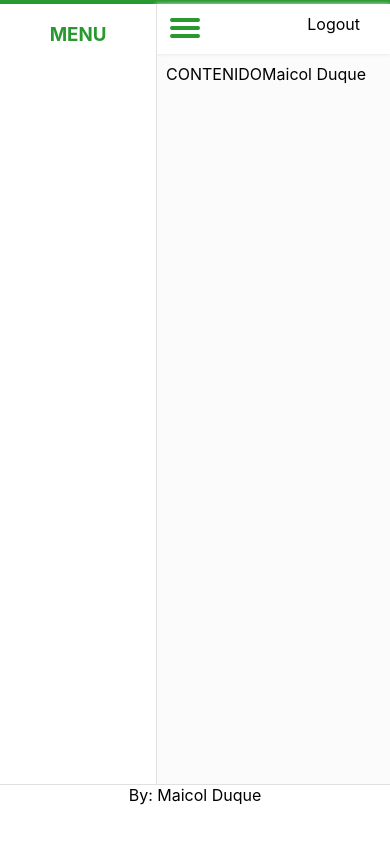
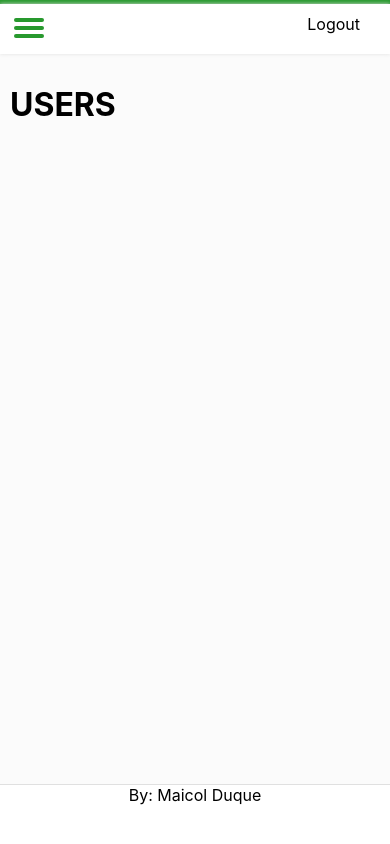
Before and after one commit to MaicolDuque/store-app, a React (Create React App) app: page /users in a window 390 px wide. Built offline with nearby package versions, Linux system fonts and the light colour scheme.

Commit message:
Modify css of responsive and add react-router-dom to manage routes to app

```diff
--- a/package.json
+++ b/package.json
@@ -8,6 +8,7 @@
     "@testing-library/user-event": "^7.2.1",
     "react": "^16.13.1",
     "react-dom": "^16.13.1",
+    "react-router-dom": "^5.2.0",
     "react-scripts": "3.4.1"
   },
   "scripts": {
--- a/src/App.css
+++ b/src/App.css
@@ -27,12 +27,21 @@ body {
   grid-template-rows: 2;
 }
 
+.fade {
+  transform: translateX(-100%);
+}
+
+.show {
+  transition: transform .9s;
+  transform: translateX(0);
+}
 
 @media( max-width: 1300px){
   .App {
     grid-template-columns: 20% 1fr;
   }
 }
+
 
 @media( max-width: 900px){
   .App {
@@ -42,7 +51,7 @@ body {
 
 @media( max-width: 700px){
   .App {
-    grid-template-columns: 40% 1fr;
+    grid-template-columns: 50% 1fr;
   }
 }
 
--- a/src/App.js
+++ b/src/App.js
@@ -1,10 +1,14 @@
-import React, { useState, useEffect } from 'react';
+import React, { useState } from 'react';
+import { BrowserRouter, Switch, Route } from 'react-router-dom';
+
 import './App.css';
 import Header from './components/Header';
 import UnauthenticateHeader from './components/Header/unauthenticate';
 import Menu from './components/Menu';
 import Footer from './components/footer'
 import { useUsuario } from './context/user-context'
+import Home from './pages/home';
+import Users from './pages/users';
 
 function UnauthenticateApp() {
   return (
@@ -18,35 +22,29 @@ function UnauthenticateApp() {
 
 function AuthenticateApp() {
   const { user: { user } } = useUsuario();
-  const [ classApp, setClassApp ] = useState('App');
-  const [ classMenu, setClassMenu ] = useState('content-menu');
-  const [ widthScreen, setWidthScreen] = useState(window.screen.width);
+  const [ classApp, setClassApp ] = useState('app-responsive');
+  const [ classMenu, setClassMenu ] = useState({0: 'menu fade', 1: 'hide-menu'});
   const showHideMenu = (show) => {
     if(show){
       setClassApp('App');
-      setClassMenu('content-menu');
+      setClassMenu({0: 'menu fade show', 1: 'content-menu'});
     }else{
       setClassApp('app-responsive');
-      setClassMenu('hide-menu');
+      setClassMenu({0: 'menu fade', 1: 'hide-menu'});
     }
   }
-
-  useEffect(() => {
-    console.log(widthScreen)
-    setWidthScreen(window.screen.width)
-    if(widthScreen < 800){
-      showHideMenu(false);
-    }
-  }, [widthScreen])
-
 
   return (
     <div className={classApp}>
       <Header showHideMenu={showHideMenu} />
       <Menu classMenu={classMenu} />
       <div className="app-content">
-        CONTENIDO
-        { user.nombre }
+        <BrowserRouter>
+          <Switch>
+            <Route exact path="/" component={Home} />
+            <Route exact path="/users" component={Users} />
+          </Switch>
+        </BrowserRouter>
       </div>
       <Footer />
     </div>
--- a/src/components/Header/estilos.css
+++ b/src/components/Header/estilos.css
@@ -1,11 +1,12 @@
 .header {
-  grid-column: 2;
   width: 100%;
   box-shadow: 0px 0px 4px 0px #e0e0e0;
   height: 50px;
   display: flex;
   justify-content: space-between;
   background-color: #ffffff;
+  z-index: 1;
+  transition-duration: 400ms;
 }
 
 .header-unauthenticate {
@@ -29,4 +30,5 @@
   display: flex;
   justify-content: space-between;
   background-color: #ffffff;
+  transition-duration: 400ms;
 }
--- a/src/components/Header/index.js
+++ b/src/components/Header/index.js
@@ -2,10 +2,10 @@ import React, { useState, useEffect } from 'react'
 import './estilos.css'
 
 export default ({ showHideMenu }) => {
-  const [ showMenu, setShowMenu ] = useState(true);
+  const [ showMenu, setShowMenu ] = useState(false);
   const [ classHeader, setClassHeader ] = useState('header');
   useEffect( () => {
-    showMenu ? setClassHeader('header') : setClassHeader('header-responsive')
+    showMenu ? setClassHeader('header-responsive ') : setClassHeader('header')
   }, [showMenu] );
 
   const handleShowHide = () => {
--- a/src/components/Menu/estilos.css
+++ b/src/components/Menu/estilos.css
@@ -7,7 +7,7 @@
   background-color:white;
   height: 93vh;
   position: fixed;
-  width: 17%;
+  width: 100%;
   border-right: 1px solid #e0e0e0;
   color: #28992e;
   font-weight: bold;
@@ -21,21 +21,15 @@
 }
 
 
-@media( max-width: 1300px){
-  .content-menu {
-    width: 20%;
-  }
-}
-
 @media( max-width: 900px){
   .content-menu {
-    width: 28%;
+    width: 100%;
   }
 }
 
 @media( max-width: 700px){
   .content-menu {
-    width: 40%;
+    width: 100%;
   }
   .hide-menu {
     display: none;
--- a/src/components/Menu/index.js
+++ b/src/components/Menu/index.js
@@ -1,10 +1,16 @@
 import React from 'react'
 import './estilos.css'
 
-export default ({classMenu}) => (
-  <div className="menu">
-    <div className={classMenu}>
+export default ({ classMenu }) => (
+  <div className={classMenu[0]}>
+    <div className={classMenu[1]}>
       <h3>MENU</h3>
+        <nav>
+          <ul>
+            <li>INICIO</li>
+          </ul>
+        </nav>
+
     </div>
   </div>
 )
--- a/src/pages/home/index.js
+++ b/src/pages/home/index.js
@@ -1,10 +1,14 @@
 import React from 'react'
 
-export default Home = () => {
+const Home = () => {
 
   return (
     <>
-
+      <div>
+        <h1>HOME</h1>
+      </div>
     </>
   )
 }
+
+export default Home;
--- /dev/null
+++ b/src/pages/users/index.js
@@ -0,0 +1,11 @@
+import React from 'react';
+
+const Users = () => {
+  return (
+    <>
+      <h1>USERS</h1>
+    </>
+  )
+}
+
+export default Users;
```
Also changed, not shown: 1 other file (tests, documents, lock files or other folders).
